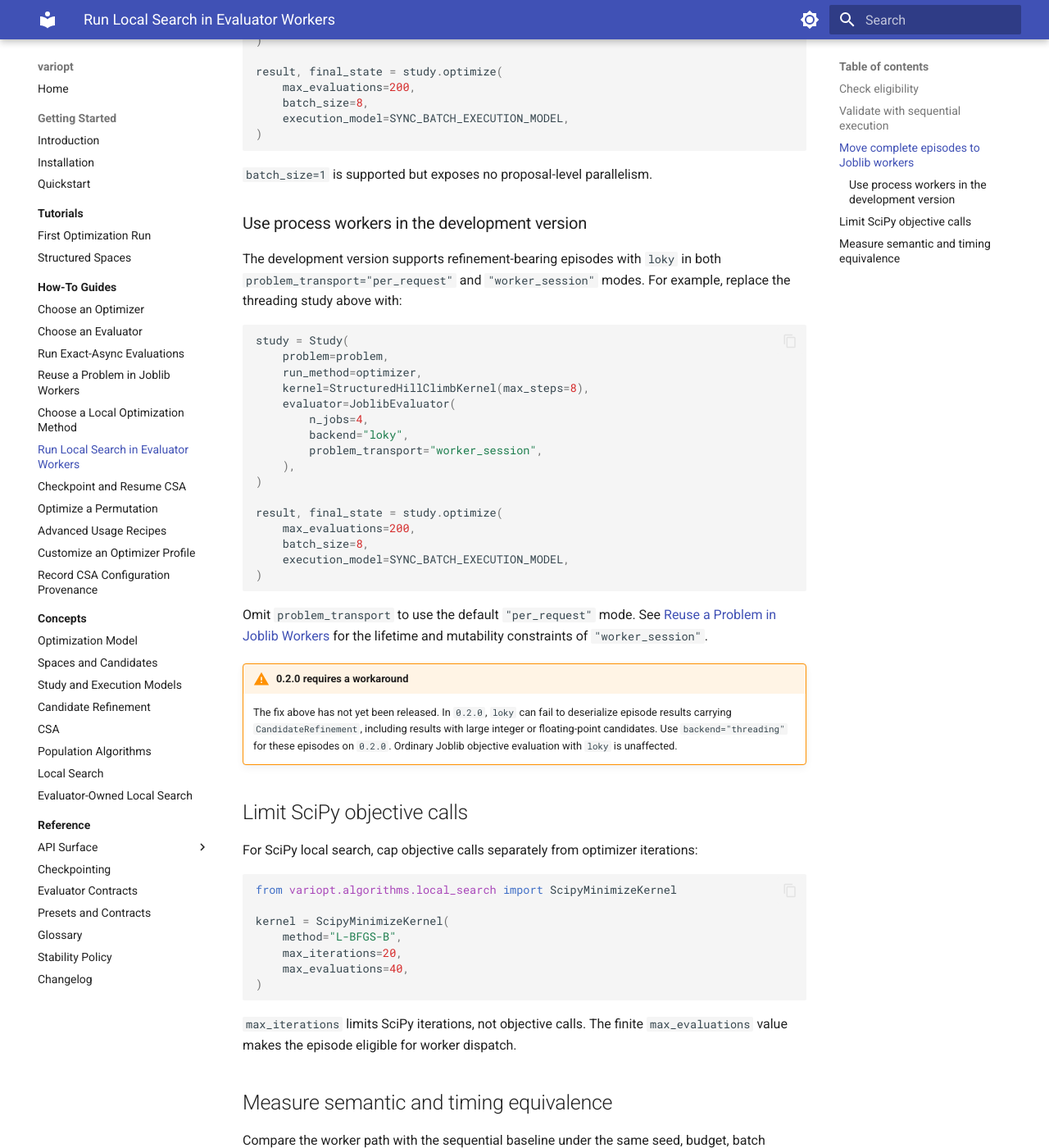
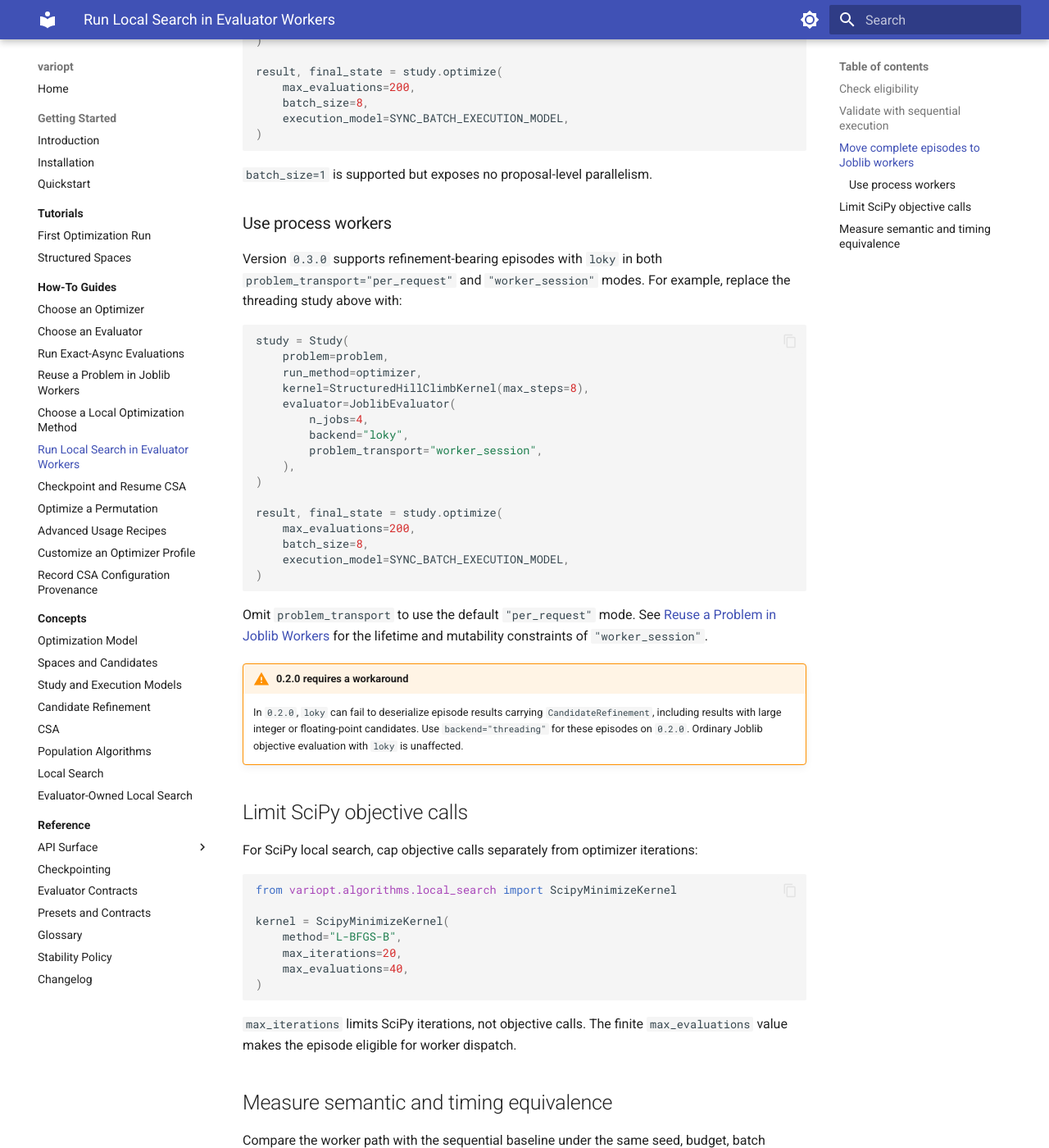
Before and after one commit to isty2e/variopt, an MkDocs documentation site: the page built from docs/guides/request-local-episodes.md, in a window 1280 px wide and 1400 px high, scrolled down 1454 px. Shown: the whole window at 82% size. Built offline with MkDocs 1.6.1 and Material for MkDocs 9.7.7, drawn with Linux system fonts in a browser that asks for light colours.

```diff
--- a/docs/guides/request-local-episodes.md
+++ b/docs/guides/request-local-episodes.md
@@ -72,9 +72,9 @@ result, final_state = study.optimize(
 
 `batch_size=1` is supported but exposes no proposal-level parallelism.
 
-### Use process workers in the development version
+### Use process workers
 
-The development version supports refinement-bearing episodes with `loky` in
+Version `0.3.0` supports refinement-bearing episodes with `loky` in
 both `problem_transport="per_request"` and `"worker_session"` modes. For example,
 replace the threading study above with:
 
@@ -103,9 +103,9 @@ the lifetime and mutability constraints of `"worker_session"`.
 
 !!! warning "0.2.0 requires a workaround"
 
-    The fix above has not yet been released. In `0.2.0`, `loky` can fail to
-    deserialize episode results carrying `CandidateRefinement`, including
-    results with large integer or floating-point candidates. Use
+    In `0.2.0`, `loky` can fail to deserialize episode results carrying
+    `CandidateRefinement`, including results with large integer or floating-point
+    candidates. Use
     `backend="threading"` for these episodes on `0.2.0`. Ordinary Joblib objective
     evaluation with `loky` is unaffected.
 
--- a/pyproject.toml
+++ b/pyproject.toml
@@ -23,7 +23,7 @@ packages = ["src/variopt"]
 
 [project]
 name = "variopt"
-version = "0.2.0"
+version = "0.3.0"
 description = "Typed optimization toolkit for structured search spaces."
 readme = "README.md"
 requires-python = ">=3.10"
```
Also changed, not shown: CHANGELOG.md (+2 -0 lines), docs/getting-started/installation.md (+2 -2 lines), docs/reference/evaluator-contracts.md (+4 -5 lines), docs/reference/index.md (+1 -2 lines), 2 other files.
